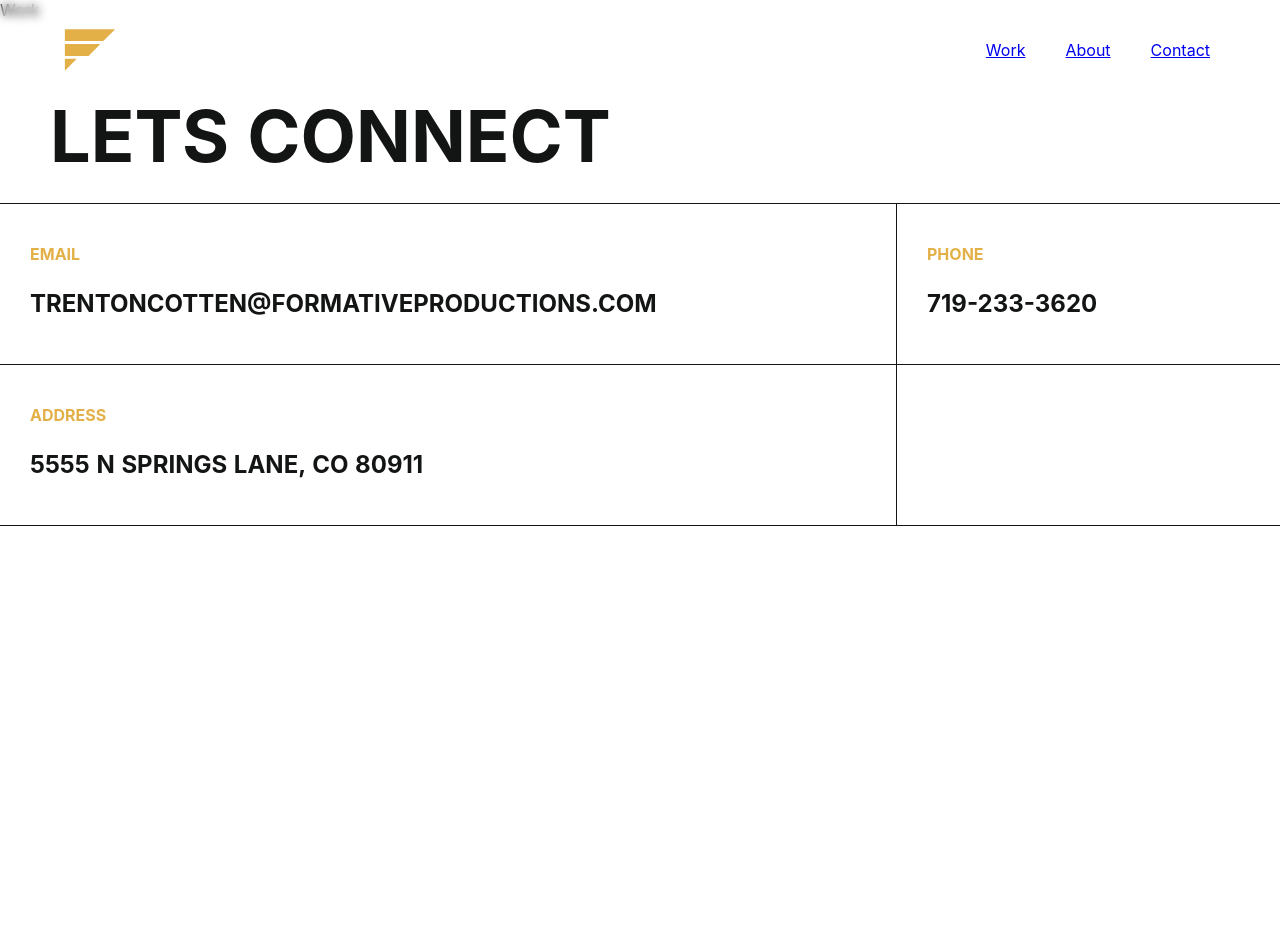
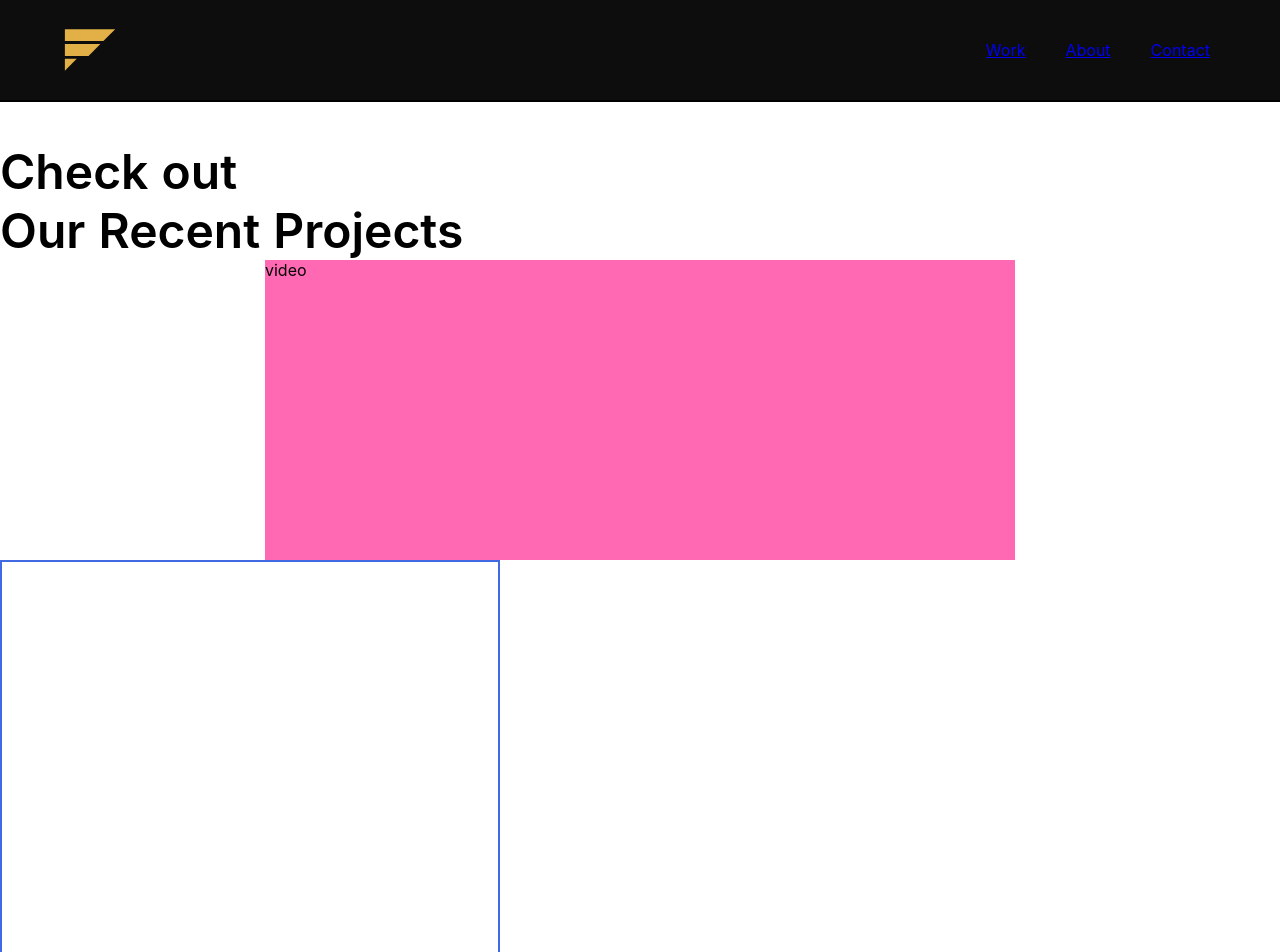
Before and after one commit to devNroses/formativeproductions, a Nuxt app: page /work in a window 1280 px wide. Shown: the top 952 px of the page. Before the commit the page ends 800 px from the top, so only its background shows below. Built offline with nearby package versions, Linux system fonts and the light colour scheme.

Commit message:
Initial Page Build with Elements

```diff
--- a/pages/index.vue
+++ b/pages/index.vue
@@ -90,7 +90,6 @@ ul li {
   }
 
   &-video {
-    color: hotpink;
     display: flex;
     justify-content: center;
     align-items: center;
@@ -151,7 +150,7 @@ ul li {
     width: 100%;
     height: auto;
     box-shadow: inset 0 -3em 3em rgba(0, 0, 0, 0.1),
-      0 0 0 2px rgb(255, 255, 255), 0.3em 0.3em 2.15em rgba(0, 0, 0, 0.4);
+      0 0 0 2px rgb(255, 255, 255), 0.3em 0.3em 2.15em rgba(0, 0, 0, 0.25);
   }
 
   &-announcement {
--- a/pages/work/index.vue
+++ b/pages/work/index.vue
@@ -1,10 +1,77 @@
 <template>
-    <div>Work</div>
+  <div class="work-wrapper">
+    <div class="work-bg" />
+    <div class="section">
+      <h1 class="work-heading">
+        Check out<br />
+        <span>Our Recent Projects</span>
+      </h1>
+    </div>
+
+    <div class="section">
+      <div class="section-video work-video">
+        video
+      </div>
+    </div>
+
+    <div class="section">
+      <div class="work-card" />
+      <div class="work-card" />
+    </div>
+  </div>
 </template>
 
 <script lang="ts">
-import Vue from 'vue'
-export default Vue.extend({
+import Vue from "vue";
+export default Vue.extend({});
+</script>
 
-})
-</script>
+<style lang="scss" scoped>
+.work {
+  &-wrapper {
+    border: 2px dahsed hotpink;
+    display: flex;
+    flex-direction: column;
+  }
+
+  &-bg {
+    width: 100%;
+    height: 102px;
+    background-color: black;
+    @media only screen and (max-width: 480px) {
+      height: 142px;
+    }
+  }
+
+  &-heading {
+    font-size: 48px;
+    font-weight: 600;
+    margin-top: 40px;
+    @media only screen and (max-width: 480px) {
+      font-size: 28px;
+      margin-top: 20px;
+    }
+  }
+
+  &-video {
+    background-color: hotpink !important;
+    height: 300px;
+    max-width: 750px;
+    margin: 0 auto;
+  }
+
+  &-card {
+    display: flex;
+    flex-direction: column;
+    align-self: flex-start;
+    border: 2px solid royalblue;
+    max-width: 500px;
+    height: 400px;
+    width: 100%;
+
+    &:nth-child(even) {
+      border: 4px dashed red;
+    }
+  }
+}
+</style>
```
